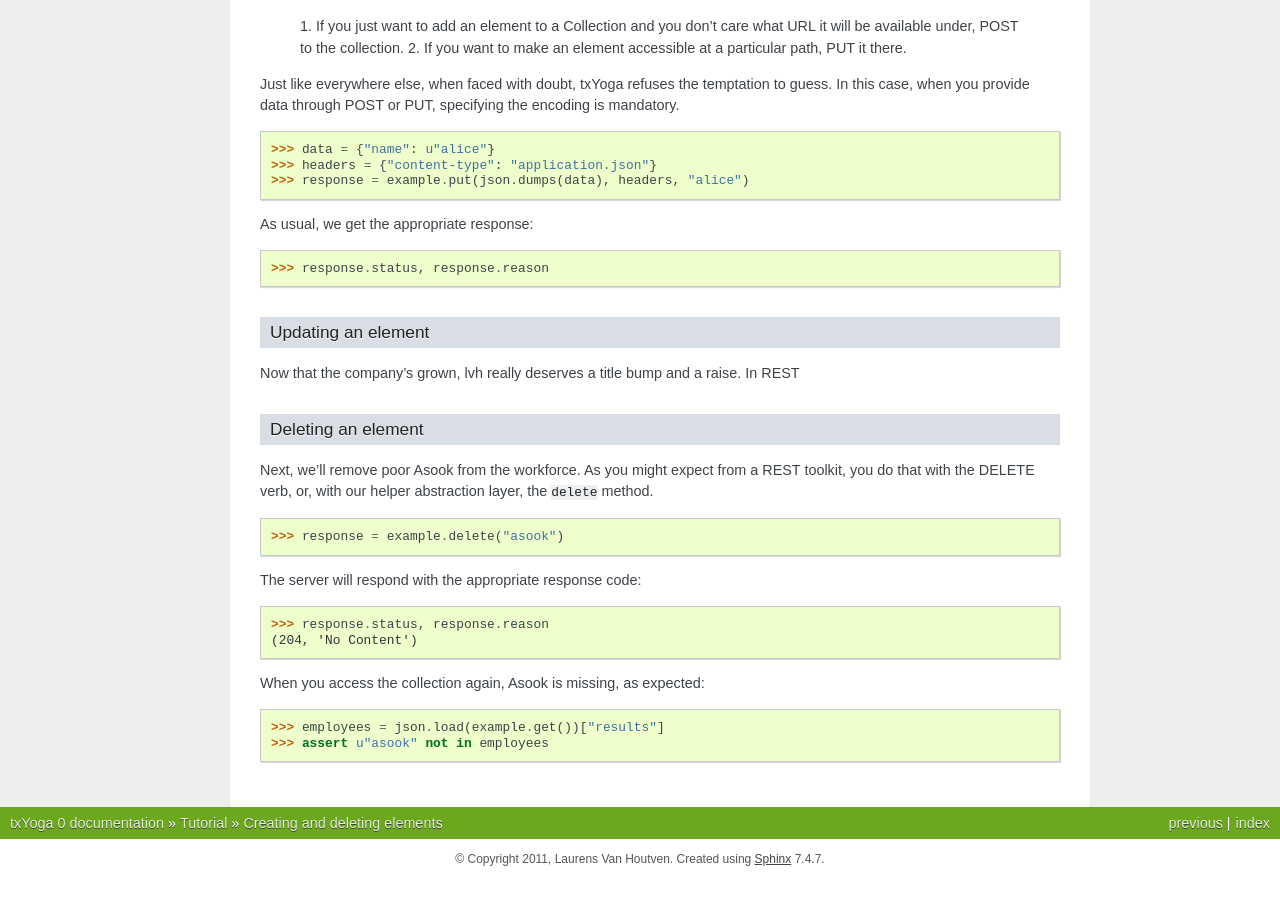
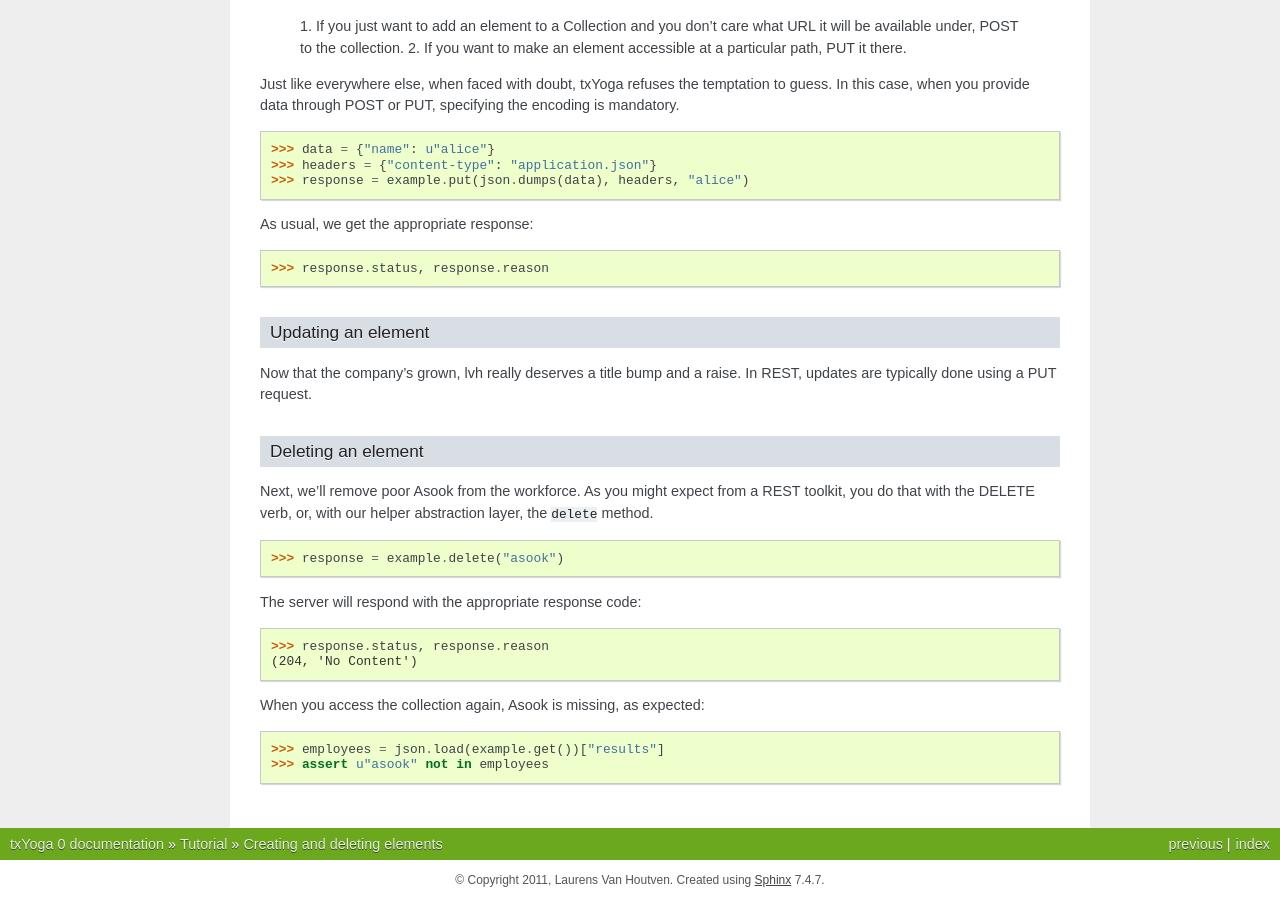
Before and after one commit to lvh/txyoga, a Sphinx documentation site: the page built from doc/tutorial/createdelete.rst, in a window 1280 px wide and 900 px high, scrolled down 665 px. Built offline with Sphinx 7.4.7, drawn with Linux system fonts in a browser that asks for light colours; before the commit the page ends 1544 px from its top, so only the background shows below that.

```diff
--- a/doc/tutorial/createdelete.rst
+++ b/doc/tutorial/createdelete.rst
@@ -71,7 +71,7 @@
 -------------------
 
 Now that the company's grown, lvh really deserves a title bump and a
-raise. In REST
+raise. In REST, updates are typically done using a PUT request.
 
 Deleting an element
 -------------------
```
